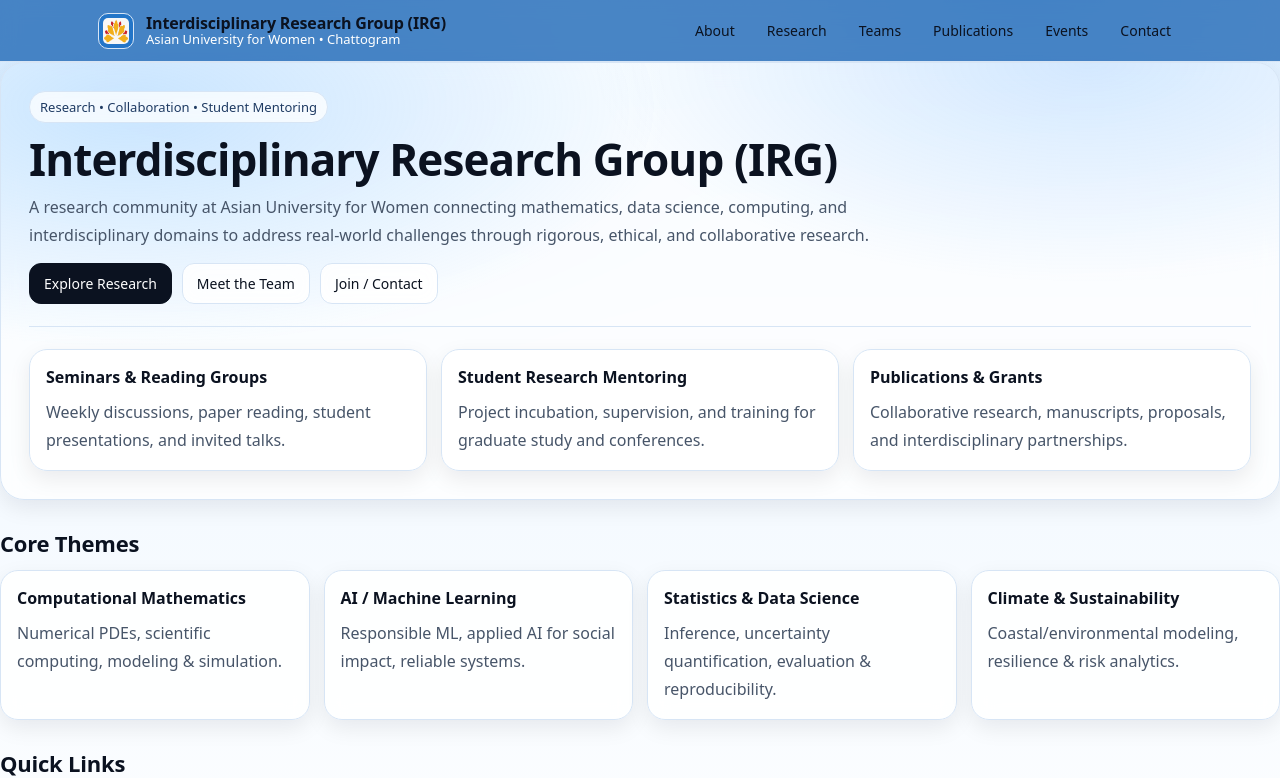
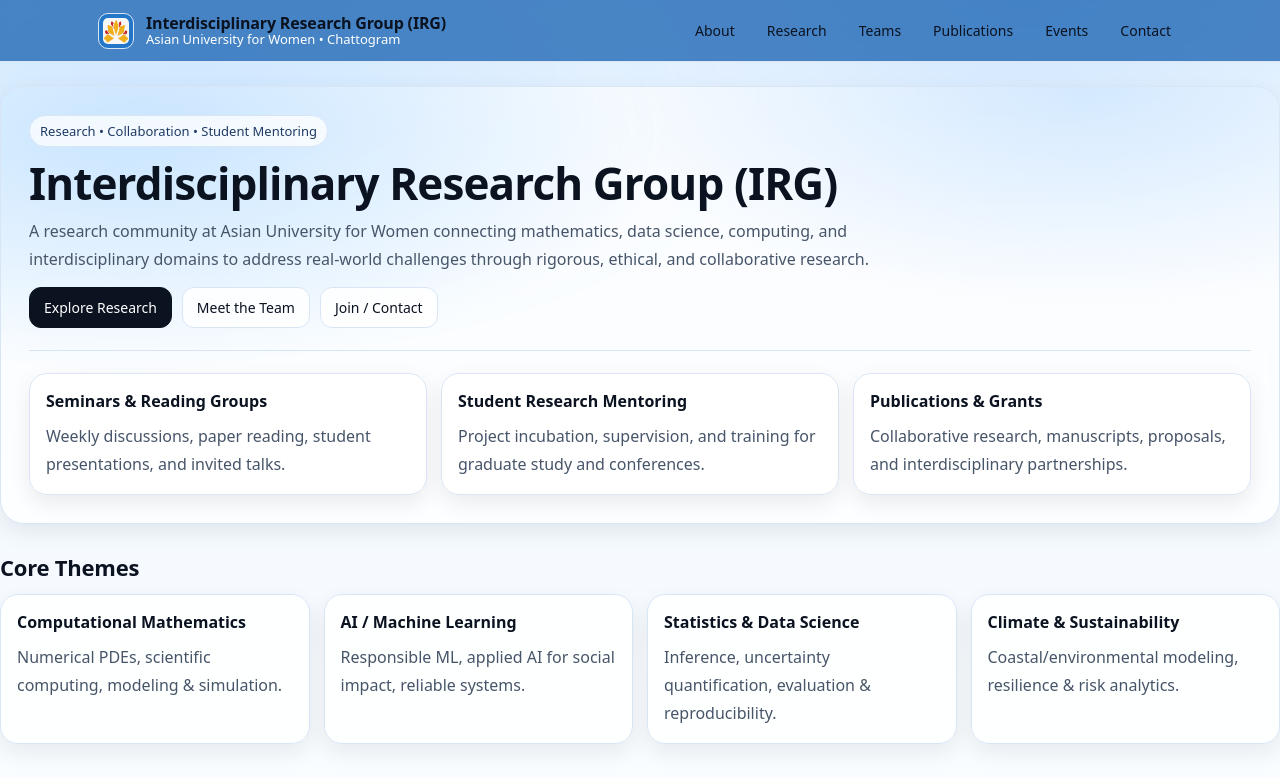
Before and after one commit to Mamunurrasid123/irg-website, a Next.js app: page / in a window 1280 px wide. Shown: the top 778 px of the page. Built offline with nearby package versions, Linux system fonts and the light colour scheme.

Commit message:
Fix footer layout2

```diff
--- a/app/layout.tsx
+++ b/app/layout.tsx
@@ -11,16 +11,17 @@ export default function RootLayout({ children }: { children: React.ReactNode })
   return (
     <html lang="en">
       <body style={{ margin: 0 }}>
-        {/* Flex layout ensures footer stays at the bottom on short pages */}
         <div style={{ minHeight: "100vh", display: "flex", flexDirection: "column" }}>
+
           <Navbar />
 
-          {/* Main grows to push footer down, but no background here */}
-          <main style={{ flex: 1 }}>
+          {/* Space above and below main */}
+          <main style={{ flex: 1, padding: "24px 0" }}>
             {children}
           </main>
 
           <Footer />
+
         </div>
       </body>
     </html>
```
